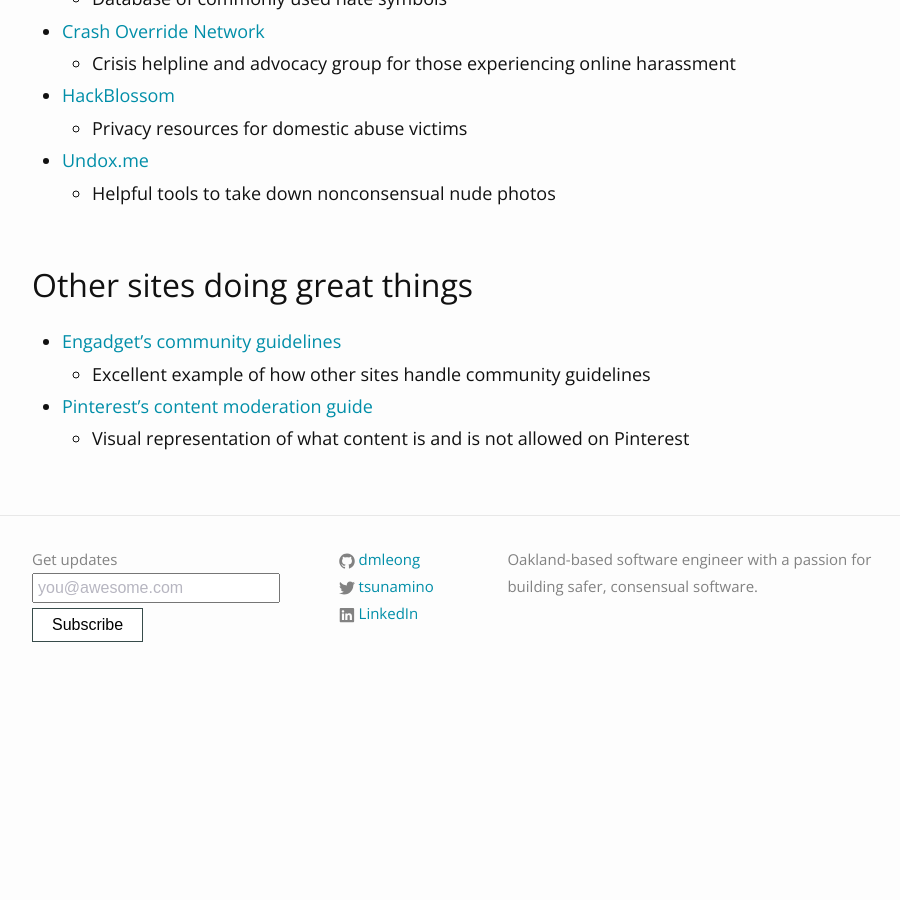
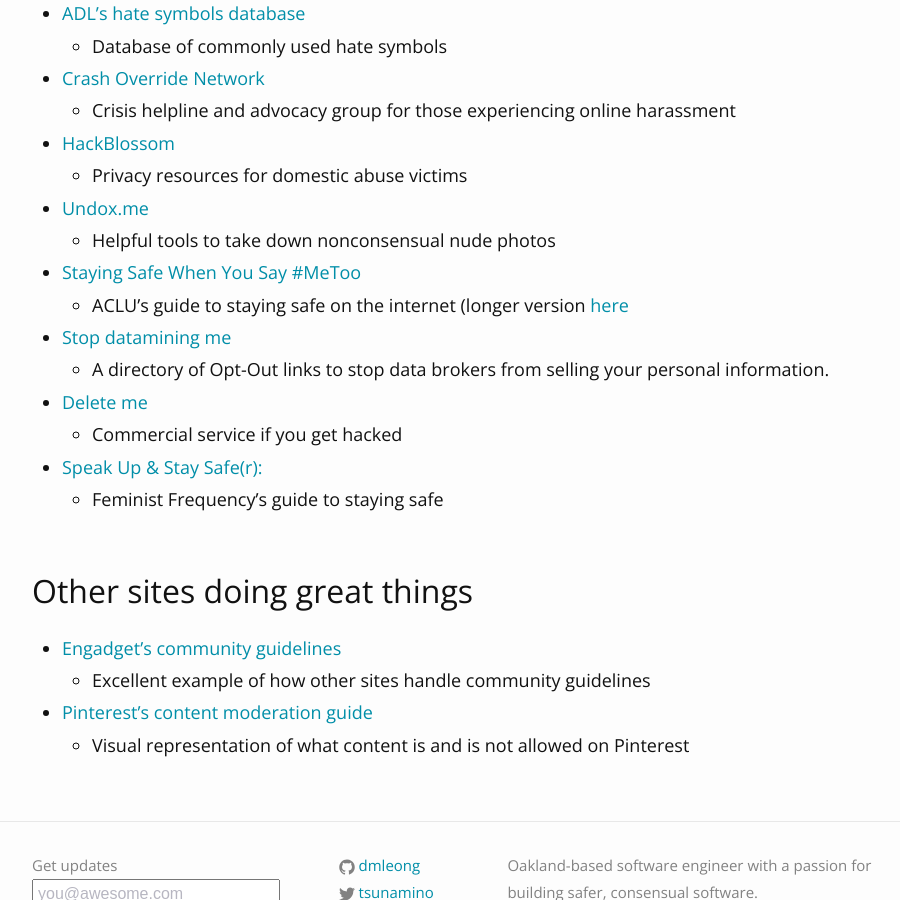
Before and after one commit to dmleong/dmleong.github.io, a Jekyll site: the page built from recommended-readings.md, in a window 1280 px wide and 900 px high, scrolled down 3563 px. Shown: the whole window, without its empty margins (156-1056 px from the left). Built offline with Jekyll 4.4.1, drawn with Linux system fonts in a browser that asks for light colours; before the commit the page ends 4250 px from its top, so only the background shows below that; some of the changed text lies outside the part shown.

Commit message:
Update recommended-readings.md

```diff
--- a/recommended-readings.md
+++ b/recommended-readings.md
@@ -7,6 +7,8 @@
 Navigating the world of online harassment can be tricky, as one can get stuck on two questions: why do people do this and how can we fix it?
 
 This list is intended to be a set of resources to help one understand the sociological phenomenon that is online harassment, what causes it, and helpful tactics to dispell misinformation.
+
+Also includes some resources to protect yourself if you find yourself on the receiving end of harassment.
 
 ## Studies
 * [Anyone can be a troll](https://files.clr3.com/papers/2017_anyone.pdf) - Shorter version [here](https://theconversation.com/our-experiments-taught-us-why-people-troll-72798)
@@ -86,6 +88,14 @@
   * Privacy resources for domestic abuse victims
 * [Undox.me](http://www.undox.me/)
   * Helpful tools to take down nonconsensual nude photos
+* [Staying Safe When You Say #MeToo](https://www.aclu.org/blog/privacy-technology/internet-privacy/staying-safe-when-you-say-metoo)
+  * ACLU's guide to staying safe on the internet (longer version [here](https://hypatia.ca/safety/)
+* [Stop datamining me](https://www.stopdatamining.me/opt-out-list/)
+  * A directory of Opt-Out links to stop data brokers from selling your personal information.
+* [Delete me](http://abine.com/deleteme/)
+  * Commercial service if you get hacked
+* [Speak Up & Stay Safe(r):](https://onlinesafety.feministfrequency.com/en/)
+  * Feminist Frequency's guide to staying safe
 
 ## Other sites doing great things
 * [Engadget's community guidelines](https://www.engadget.com/2017/05/01/engadget-commenting-policy/)
```
